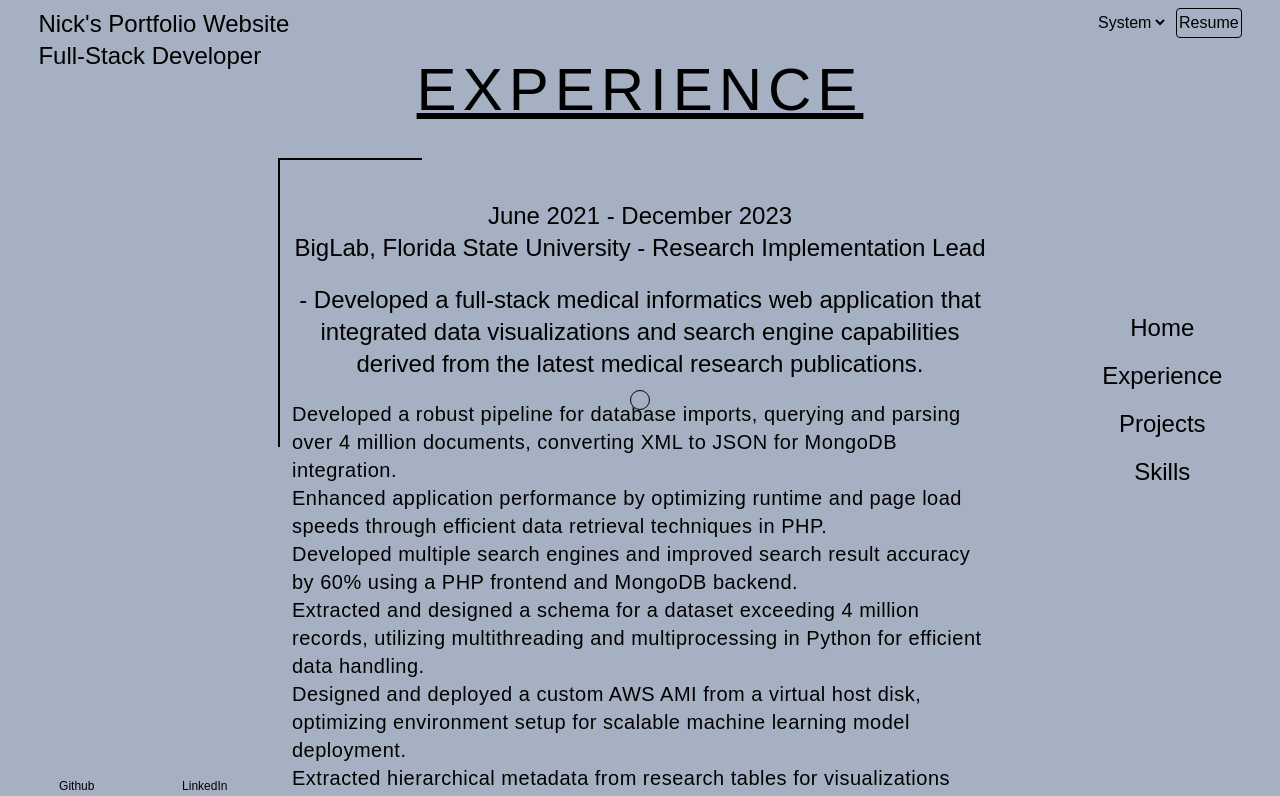
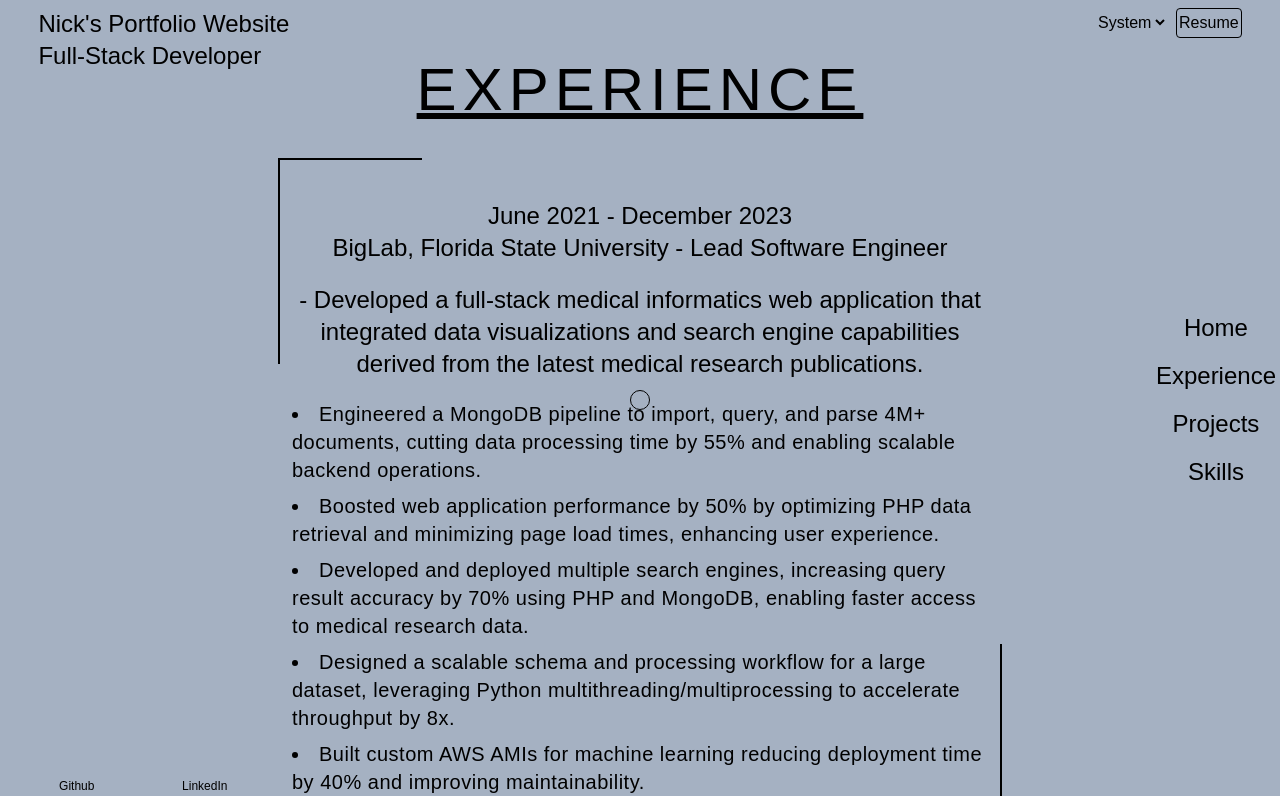
Before and after one commit to kwNick/Resume-Site, a Next.js app: page /experience in a window 1280 px wide. Shown: the top 796 px of the page. Built offline with nearby package versions, Linux system fonts and the light colour scheme.

Commit message:
adding new resume experience for lead software engineer section; navbar more intuitive and smaller size elements;

```diff
--- a/src/app/(routes)/experience/page.tsx
+++ b/src/app/(routes)/experience/page.tsx
@@ -6,13 +6,15 @@ const page = () => {
             <div className="relative p-3 m-3 w-3/5 flex flex-col gap-y-5 mt-10 pt-5 after:absolute after:bg-colour after:h-[10%] after:w-[30%] after:bottom-[-2px] after:right-[-2px] after:z-[-20]">
                 <span className="absolute inset-0 bg-contrast z-[-10]" />
                 <div className="">
-                    <h1 className="text-4xl lg:text-6xl underline text-center tracking-widest uppercase">Experience</h1>
+                    <h1 className="text-4xl lg:text-6xl underline text-center tracking-widest uppercase">
+                        Experience
+                    </h1>
                 </div>
                 <div className="relative pt-10 p-3 mx-3 my-5 flex flex-col gap-y-5 bg-contrast before:absolute before:bg-colour before:h-[30%] before:w-[20%] before:top-[-2px] before:left-[-2px] before:z-[-10] after:absolute after:bg-colour after:h-[30%] after:w-[20%] after:bottom-[-2px] after:right-[-2px] after:z-[-10]">
                     <div className="text-xl lg:text-2xl">
                         <p className="text-center">
                             June 2021 - December 2023<br />
-                            BigLab, Florida State University - Research Implementation Lead
+                            BigLab, Florida State University - Lead Software Engineer
                         </p>
                     </div>
                     <div className="text-xl lg:text-2xl">
@@ -21,16 +23,39 @@ const page = () => {
                         </p>
                     </div>
                     <div className="pb-10 text-lg lg:text-xl tracking-wide">
-                        <ul>
-                            <li>Developed a robust pipeline for database imports, querying and parsing over 4 million documents, converting XML to JSON for MongoDB integration.</li>
-                            <li>Enhanced application performance by optimizing runtime and page load speeds through efficient data retrieval techniques in PHP.</li>
-                            <li>Developed multiple search engines and improved search result accuracy by 60% using a PHP frontend and MongoDB backend.</li>
-                            <li>Extracted and designed a schema for a dataset exceeding 4 million records, utilizing multithreading and multiprocessing in Python for efficient data handling.</li>
-                            <li>Designed and deployed a custom AWS AMI from a virtual host disk, optimizing environment setup for scalable machine learning model deployment.</li>
-                            <li>Extracted hierarchical metadata from research tables for visualizations and improved data schemas.</li>
-                            <li>Prioritized efficient code writing and revisioning to ensure code quality and legibility.</li>
-                            <li>“COVIDKG.ORG - a Web-scale COVID-19 Interactive, Trustworthy Knowledge Graph, Constructed and Interrogated for Bias using Deep-Learning”, appeared in EDBT, 2023</li>
-                            <li>Led successful funding acquisition efforts by leading NSF I-Corps program presentations, articulating the technical merits and research potential of the project, resulting in a significant grant that enhanced project funding and supported ongoing research development.</li>
+                        <ul className="list-disc list-inside text-left flex flex-col gap-y-2">
+                            <li className="">
+                                {/* Developed a robust pipeline for database imports, querying and parsing over 4 million documents, converting XML to JSON for MongoDB integration. */}
+                                Engineered a MongoDB pipeline to import, query, and parse 4M+ documents, cutting data processing time by 55% and enabling scalable backend operations.
+                            </li>
+                            <li>
+                                {/* Enhanced application performance by optimizing runtime and page load speeds through efficient data retrieval techniques in PHP. */}
+                                Boosted web application performance by 50% by optimizing PHP data retrieval and minimizing page load times, enhancing user experience.
+                            </li>
+                            <li>
+                                {/* Developed multiple search engines and improved search result accuracy by 60% using a PHP frontend and MongoDB backend. */}
+                                Developed and deployed multiple search engines, increasing query result accuracy by 70% using PHP and MongoDB, enabling faster access to medical research data.
+                            </li>
+                            <li>
+                                {/* Extracted and designed a schema for a dataset exceeding 4 million records, utilizing multithreading and multiprocessing in Python for efficient data handling. */}
+                                Designed a scalable schema and processing workflow for a large dataset, leveraging Python multithreading/multiprocessing to accelerate throughput by 8x.
+                            </li>
+                            <li>
+                                {/* Designed and deployed a custom AWS AMI from a virtual host disk, optimizing environment setup for scalable machine learning model deployment. */}
+                                Built custom AWS AMIs for machine learning reducing deployment time by 40% and improving maintainability.
+                            </li>
+                            {/* <li>
+                                Extracted hierarchical metadata from research tables for visualizations and improved data schemas.
+                            </li>
+                            <li>
+                                Prioritized efficient code writing and revisioning to ensure code quality and legibility.
+                            </li>
+                            <li>
+                                “COVIDKG.ORG - a Web-scale COVID-19 Interactive, Trustworthy Knowledge Graph, Constructed and Interrogated for Bias using Deep-Learning”, appeared in EDBT, 2023
+                            </li>
+                            <li>
+                                Led successful funding acquisition efforts by leading NSF I-Corps program presentations, articulating the technical merits and research potential of the project, resulting in a significant grant that enhanced project funding and supported ongoing research development.
+                            </li> */}
                         </ul>
                     </div>
                 </div>
--- a/src/components/Navigation.tsx
+++ b/src/components/Navigation.tsx
@@ -3,9 +3,9 @@ import { navItems } from "../resources/navItems"
 
 const Navigation = () => {
     return (
-        <nav className="fixed top-[1%] left-[50%] translate-x-[-50%] sm:top-[50%] sm:right-[2%] sm:translate-y-[-50%] sm:translate-x-[35%] z-10">
+        <nav className={`fixed flex top-[1%] left-[50%] translate-x-[-50%] sm:w-1/7 sm:fixed sm:top-[50%] sm:left-[100%] sm:-translate-x-[100%] sm:-translate-y-1/2 z-10`}>
             {/* <h1>Navigation</h1> */}
-            <ul className="group text-lg lg:text-2xl flex sm:flex-col text-center">
+            <ul className="w-full group text-lg lg:text-2xl flex sm:flex-col text-center">
                 {navItems.map((link, idx) => {
                     return (
                         <li key={idx} className="peer py-2 px-1 duration-500">
```
